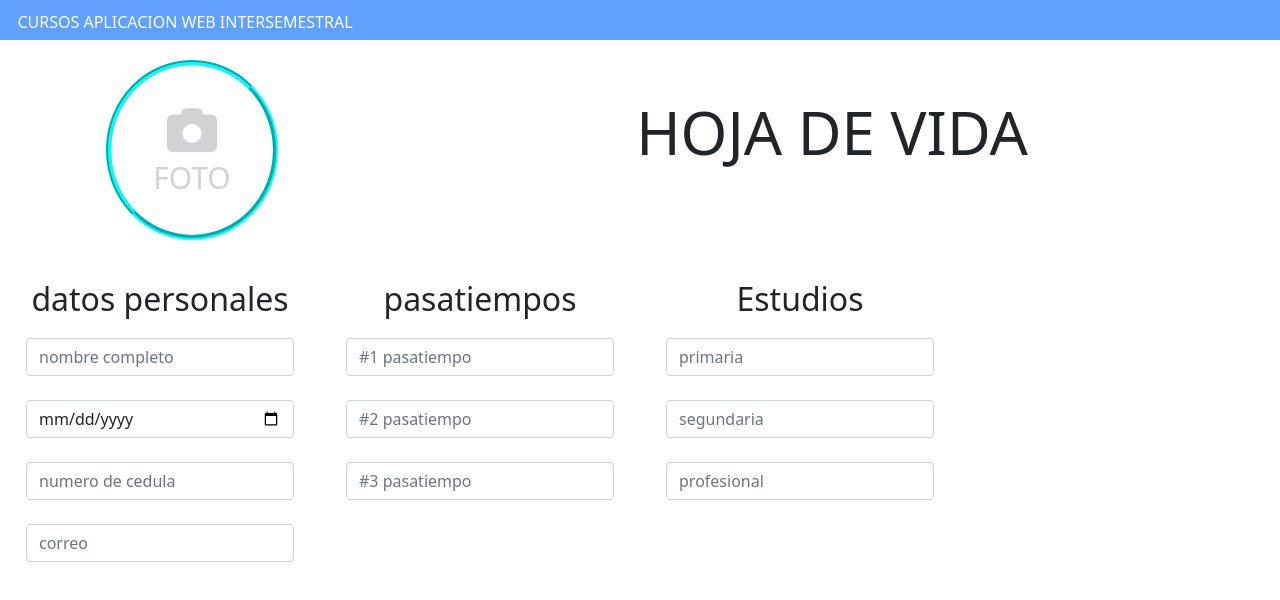
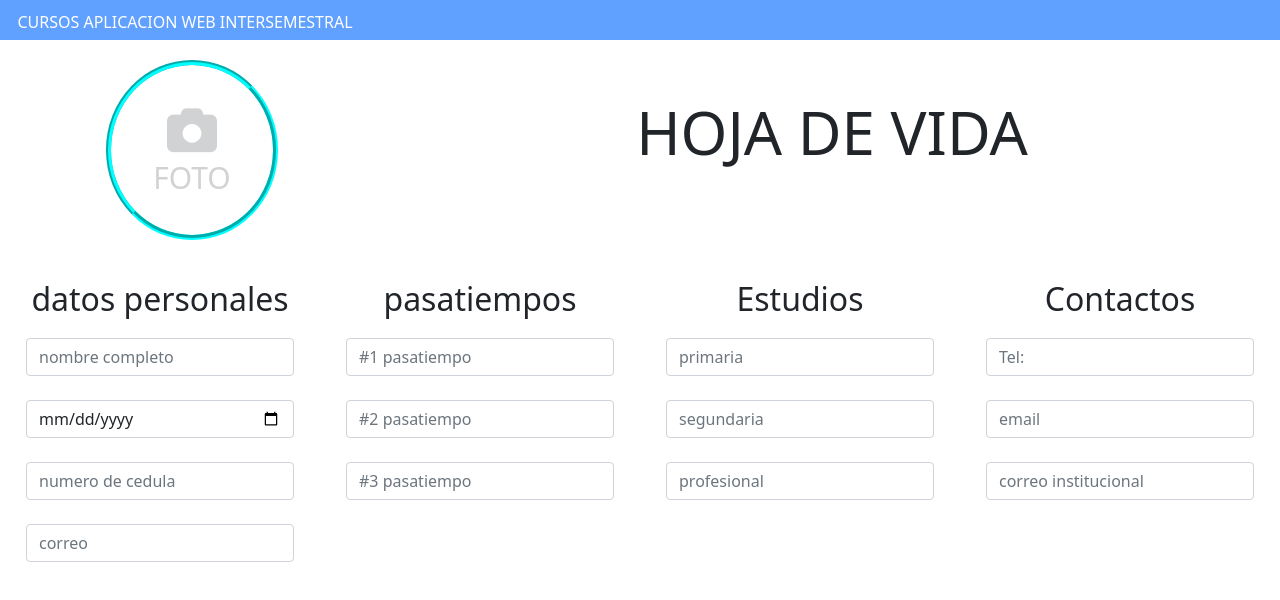
Before and after one commit to manuel-gaviria/tallergit, a plain HTML site: page index.html in a window 1280 px wide. Drawn offline with nearby package versions, Linux system fonts and the light colour scheme.

Commit message:
añadiendo contactos

```diff
--- a/index.html
+++ b/index.html
@@ -54,6 +54,14 @@
                     <input type="text" class="form-control" placeholder="profesional"> <br>
                 </form>
             </div>
+            <div class="datos-p form-group">
+                <form action="">
+                    <h2>Contactos</h2>
+                    <input type="number" class="form-control" placeholder="Tel:"> <br>
+                    <input type="email" class="form-control" id="exampleInputEmail1" aria-describedby="emailHelp" placeholder="email"><br>
+                    <input type="email" class="form-control" id="exampleInputEmail1" aria-describedby="emailHelp" placeholder="correo institucional"><br>
+                </form>
+            </div>
 
     </section>
     <aside>
```
